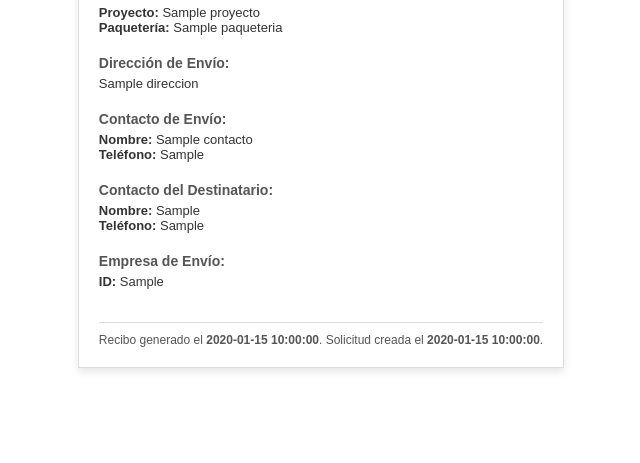
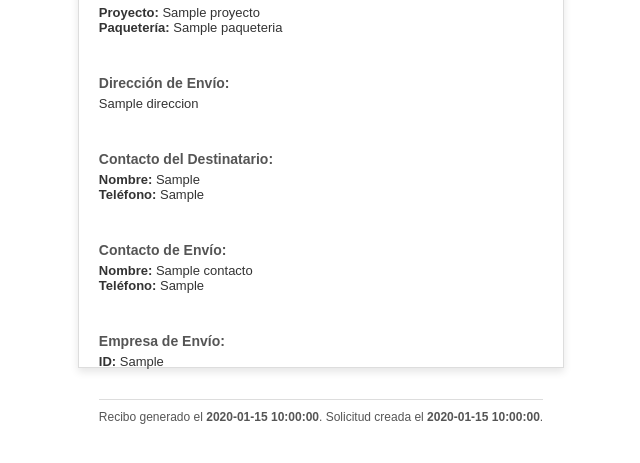
Before and after one commit to cchavezmx/pdf_service, a FastAPI app: template templates/paqueteria/invoice.html in a window 1280 px wide. Shown: the part 86-549 px from the top of the page, without its empty margins (319-959 px from the left). Run offline with FastAPI, Linux system fonts and the light colour scheme; the template is opened without the code that fills it: most values are stand-ins (such as "Sample title", 1, 10 or a date in 2020).

```diff
--- a/templates/paqueteria/invoice.html
+++ b/templates/paqueteria/invoice.html
@@ -49,7 +49,7 @@
       }
 
       .section {
-        margin-bottom: 10px;
+        margin-bottom: 30px;
       }
 
       .section-title {
@@ -96,18 +96,18 @@
         </div>
 
         <div class="section">
+          <div class="section-title">Contacto del Destinatario:</div>
+          <div class="info">
+            <p><strong>Nombre:</strong> {{ contacto_recibe }}</p>
+            <p><strong>Teléfono:</strong> {{ numeroContacto_recibe }}</p>
+          </div>
+        </div>
+
+        <div class="section">
           <div class="section-title">Contacto de Envío:</div>
           <div class="info">
             <p><strong>Nombre:</strong> {{ contacto }}</p>
             <p><strong>Teléfono:</strong> {{ numeroContacto }}</p>
-          </div>
-        </div>
-
-        <div class="section">
-          <div class="section-title">Contacto del Destinatario:</div>
-          <div class="info">
-            <p><strong>Nombre:</strong> {{ contacto_recibe }}</p>
-            <p><strong>Teléfono:</strong> {{ numeroContacto_recibe }}</p>
           </div>
         </div>
 
```
